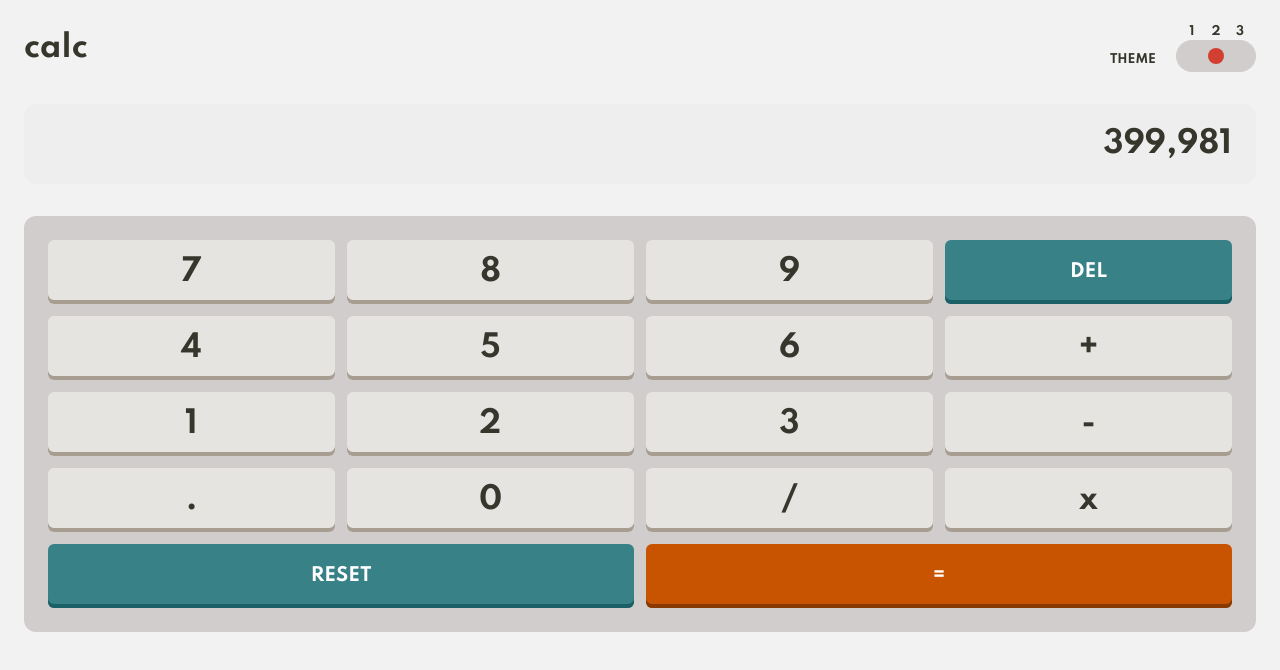
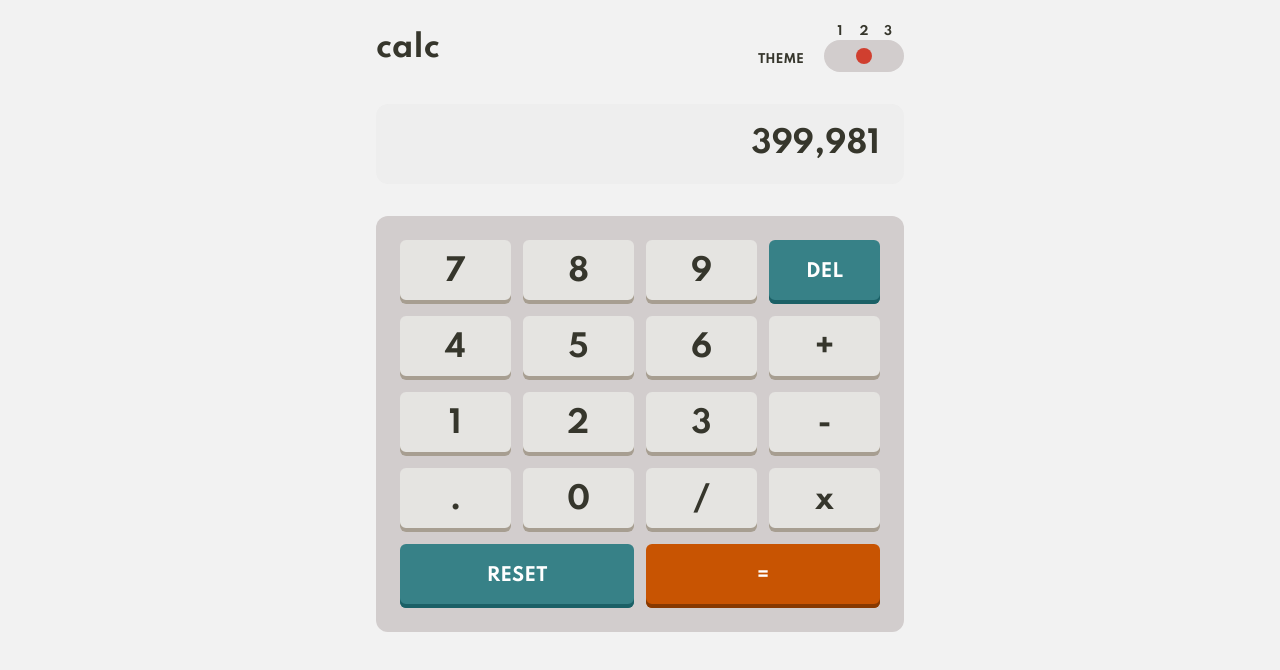
Before and after one commit to williamafil/fm-calculator-app, a React (Vite) app: page / in a window 1280 px wide. Shown: the top 670 px of the page. Built offline with nearby package versions, Linux system fonts and the light colour scheme.

Commit message:
add max width to calculator

```diff
--- a/src/App.jsx
+++ b/src/App.jsx
@@ -89,7 +89,7 @@ class App extends React.Component {
   render() {
     return (
       <div id="App">
-        <div className="container mx-auto p-6">
+        <div className="container max-w-xl mx-auto p-6">
           <header className="flex justify-between items-center">
             <h1 className="text-3xl font-bold">calc</h1>
             <div className="flex items-end">
--- a/tailwind.config.js
+++ b/tailwind.config.js
@@ -3,6 +3,9 @@ module.exports = {
   purge: ["./index.html", "./src/**/*.{vue,js,ts,jsx,tsx}"],
   darkMode: false, // or 'media' or 'class'
   theme: {
+    screens: {
+      xs: { max: "539px" },
+    },
     extend: {
       colors: {
         cyan: {
```
